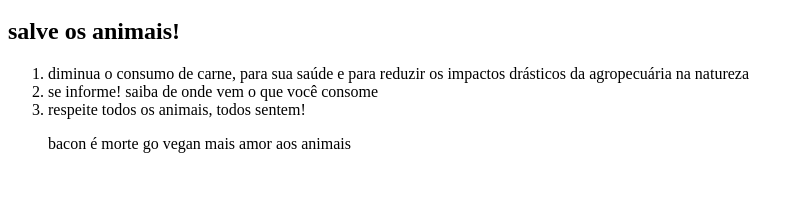
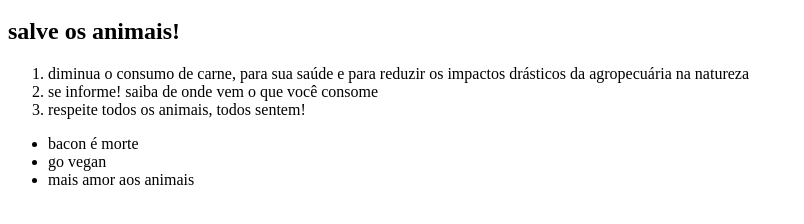
Before and after one commit to m0ra1s/m0ra1s.github.io, a plain HTML site: page index.html in a window 1280 px wide. Shown: the part 48-272 px from the top of the page, without its empty margins (0-804 px from the left). Drawn offline with Linux system fonts and the light colour scheme.

Commit message:
adicionei lista

```diff
--- a/index.html
+++ b/index.html
@@ -18,8 +18,8 @@
         <li> respeite todos os animais, todos sentem! </li>
     </ol>
     <ul>
-        bacon é morte
-        go vegan
-        mais amor aos animais
+        <li> bacon é morte </li>
+        <li> go vegan </li>
+        <li> mais amor aos animais</li>
     </ul>
 </html>
```
